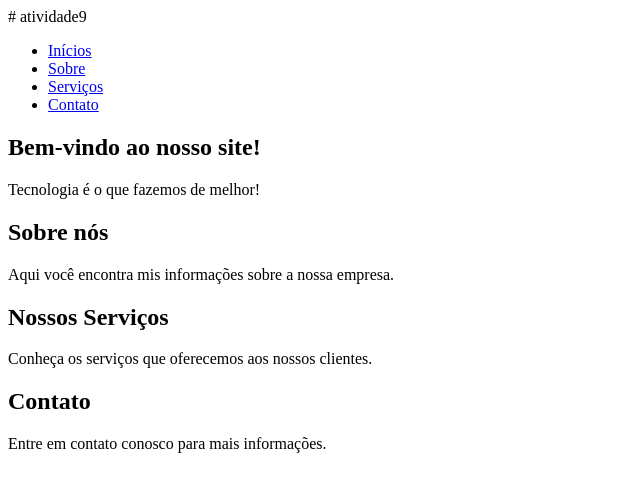
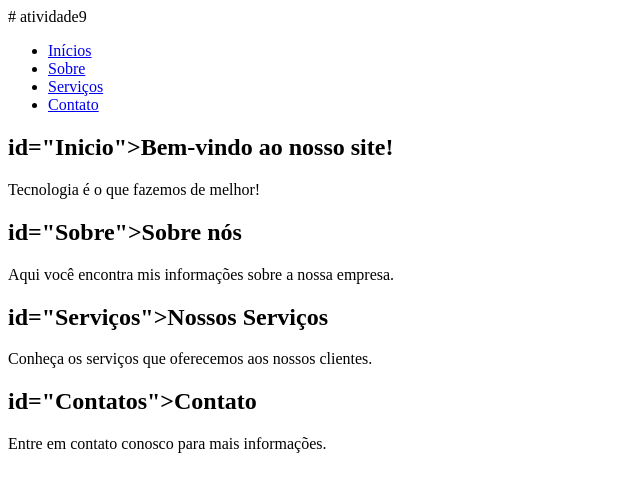
Before and after one commit to ellenoliveira07/atividade9, a plain HTML site: page index.html in a window 1280 px wide. Shown: the whole page, without its empty margins (0-640 px from the left). Drawn offline with Linux system fonts and the light colour scheme.

Commit message:
Update index.html

```diff
--- a/index.html
+++ b/index.html
@@ -11,19 +11,19 @@
   </nav>
   </aside>
   <section>
-    <h1>Bem-vindo ao nosso site!</h1>
+    <h1> id="Inicio">Bem-vindo ao nosso site!</h1>
     <p>Tecnologia é o que fazemos de melhor!</p>
   </section>
   <section>
-    <h2>Sobre nós</h2>
+    <h2> id="Sobre">Sobre nós</h2>
     <p>Aqui você encontra mis informações sobre a nossa empresa.</p>
   </section>
   <section>
-    <h2>Nossos Serviços</h2>
+    <h2> id="Serviços">Nossos Serviços</h2>
     <p>Conheça os serviços que oferecemos aos nossos clientes.</p>
   </section>
   <section>
-    <h2>Contato</h2>
+    <h2> id="Contatos">Contato</h2>
     <p>Entre em contato conosco para mais informações.</p>
   </section>
-  </body>
+</body>
```
